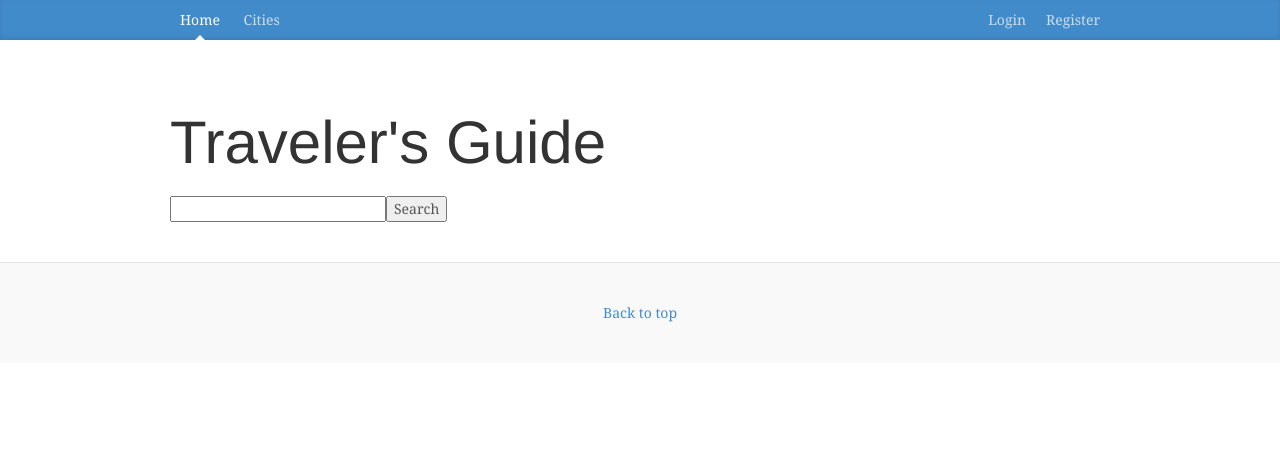
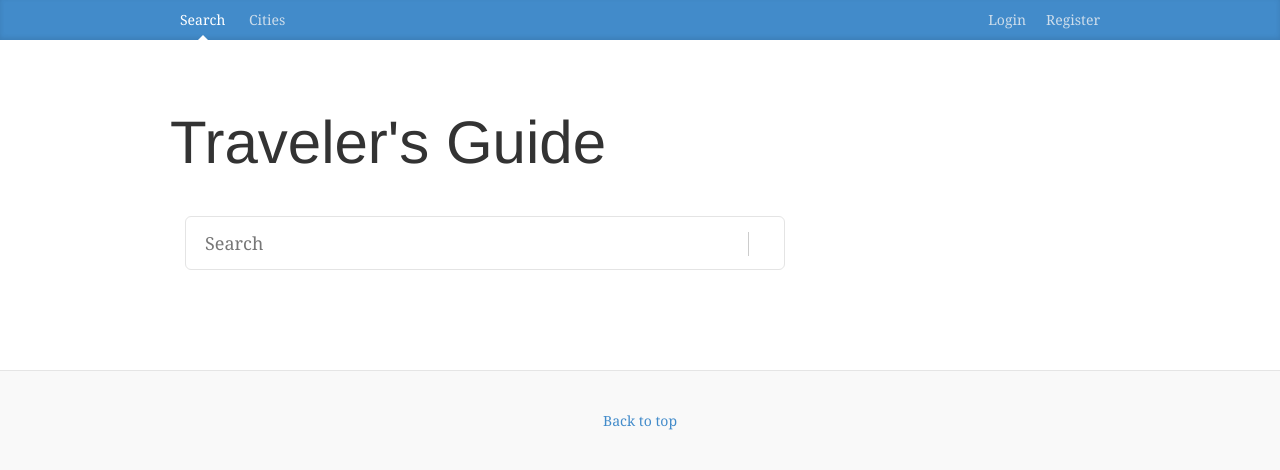
Before and after one commit to PatrickYuen/LargeScaleFinal, a Django app: page /search/ in a window 1280 px wide. Shown: the top 470 px of the page. Run offline with Django 3.2, Linux system fonts and the light colour scheme; data that the repository does not hold is empty; some libraries are stand-ins or nearby versions; some web fonts are replaced.

Commit message:
Updating templates

```diff
--- a/LocalNotes/noteboard/static/css/travelnotes.css
+++ b/LocalNotes/noteboard/static/css/travelnotes.css
@@ -212,3 +212,44 @@ div.post h2:first-child a:hover {
   vertical-align: top;
   line-height: 0px;
 }
+
+#update_modal {
+  width:400px;
+  background: #CACACA;
+  height: 300px;
+  box-shadow: 0px 0px 10px 4px;
+  margin: 0 auto;
+  margin-top: 12%;
+  border-radius:5px;
+}
+
+/* Search Bar: Source: http://bootsnipp.com/snippets/featured/custom-search-input */
+
+#custom-search-input{
+  width: 600px;
+    padding: 3px;
+    border: solid 1px #E4E4E4;
+    border-radius: 6px;
+    background-color: #fff;
+}
+
+#custom-search-input input{
+    border: 0;
+    box-shadow: none;
+}
+
+#custom-search-input button{
+    margin: 2px 0 0 0;
+    background: none;
+    box-shadow: none;
+    border: 0;
+    color: #666666;
+    padding: 0 8px 0 10px;
+    border-left: solid 1px #ccc;
+}
+
+#custom-search-input button:hover{
+    border: 0;
+    box-shadow: none;
+    border-left: solid 1px #ccc;
+}
--- a/LocalNotes/noteboard/templates/base.html
+++ b/LocalNotes/noteboard/templates/base.html
@@ -136,7 +136,7 @@
         {% load noteboard_tags %}
         {% get_all_cities as cities %}
         <select class="form-control" name="city">
-            <option value = ""></option>
+            <option value = "" disabled selected>Current City</option>
 
             {% for city in cities %}
                 <option value="{{ city.name }}+{{ city.country }}"> {{ city.name }}, {{ city.country}} </option>
--- a/LocalNotes/noteboard/templates/noteboard/search.html
+++ b/LocalNotes/noteboard/templates/noteboard/search.html
@@ -1,7 +1,7 @@
 {% extends "base.html" %}
 
 {% block navigation_bar %}
-	  <a class="travelnotes-nav-item active" href={% url 'noteboard:main' %} >Home</a>
+	  <a class="travelnotes-nav-item active" href={% url 'noteboard:main' %} >Search</a>
 	  <a class="travelnotes-nav-item" href={% url 'noteboard:CitiesView' %}>Cities</a>
 {% endblock %}
 
@@ -10,12 +10,29 @@
         <h1 class="travelnotes-title">Traveler's Guide</h1>
       </div>
 
+	<br>
+
 	<form action={% url 'noteboard:search' %} method="post">
 		{% csrf_token %}
-		<input type="text" name="keyword" ><input type="submit" value="Search">
+		<div class="container" id="search-container">
+		<div class="row">
+			<div class="col-md-1">
+				<div id="custom-search-input">
+					<div class="input-group ">
+						<input type="text" class="form-control input-lg" placeholder="Search" name = "keyword"/>
+						<span class="input-group-btn">
+							<button class="btn btn-info btn-lg" type="button">
+								<i class="glyphicon glyphicon-search"></i>
+							</button>
+						</span>
+					</div>
+				</div>
+			</div>
+		</div>
+		</div>
 	</form>
 
-	<br>
+	<br> <br>
 
 	{% for city in cities_list %}
 		<a href={% url 'noteboard:CityView' pk=city.pk %}>
@@ -23,4 +40,6 @@
 		</a>
 	{% endfor %}
 
+	<br> <br>
+
 {% endblock %}
```
Also changed, not shown: 6 other files. Lines whose indentation alone changed are shown as unchanged.
